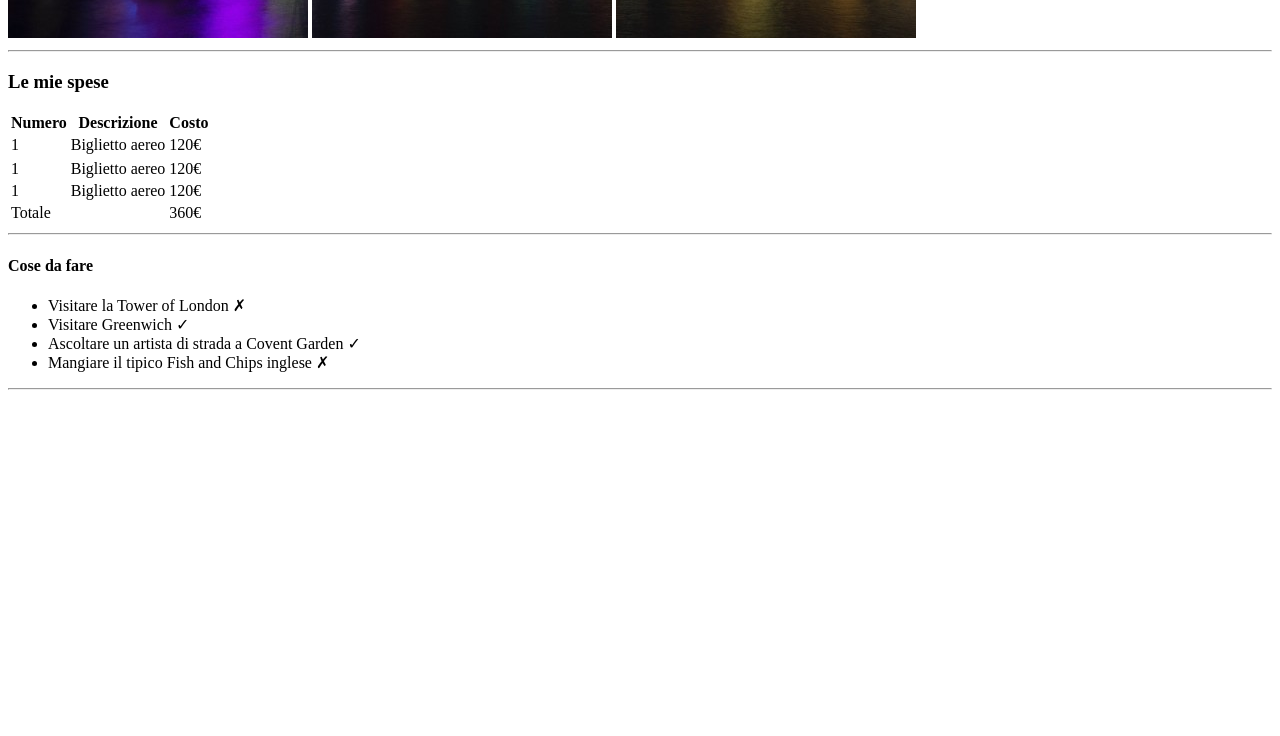
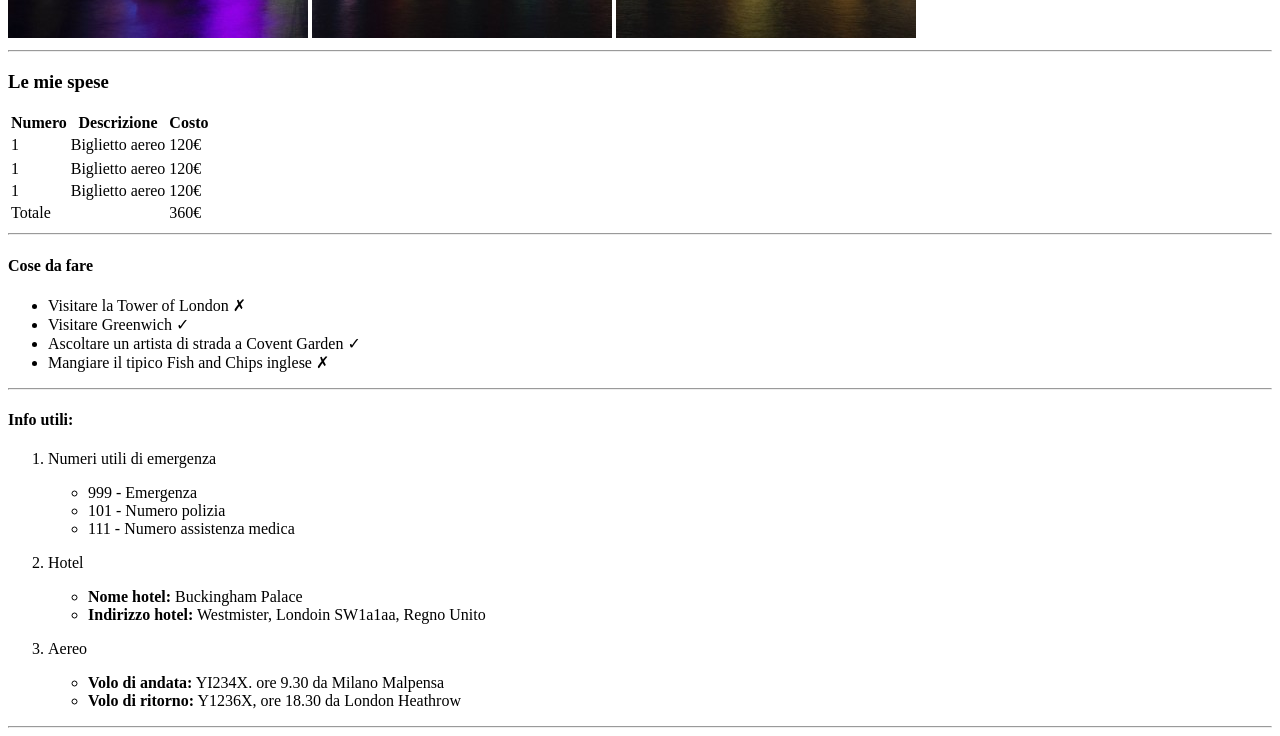
Before and after one commit to NiccoloDiDomenico/html-london-trip, a plain HTML site: page index.html in a window 1280 px wide. Shown: the part 642-1378 px from the top of the page. Before the commit the page ends 1040 px from the top, so only its background shows below. Drawn offline with Linux system fonts and the light colour scheme.

Commit message:
fear: added section 3 and main completed

```diff
--- a/index.html
+++ b/index.html
@@ -76,7 +76,42 @@
 
         <hr>
 
+        <!-- sezione 3 -->
+        <section>
+            <!-- lista info -->
+             <h4>Info utili:</h4>
+             <ol>
+                <li>
+                    <p>Numeri utili di emergenza</p>
+                    <!-- sottolista -->
+                    <ul>
+                        <li>999 - Emergenza</li>
+                        <li>101 - Numero polizia</li>
+                        <li>111 - Numero assistenza medica</li>
+                    </ul>
+                </li>
 
+                <li>
+                    <p>Hotel</p>
+                    <!-- sottolista -->
+                    <ul>
+                        <li><strong>Nome hotel:</strong> Buckingham Palace</li>
+                        <li><strong>Indirizzo hotel:</strong> Westmister, Londoin SW1a1aa, Regno Unito</li>
+                    </ul>
+                </li>
+
+                <li>
+                    <p>Aereo</p>
+                    <!-- sottolista -->
+                    <ul>
+                        <li><strong>Volo di andata:</strong> YI234X. ore 9.30 da Milano Malpensa</li>
+                        <li><strong>Volo di ritorno:</strong> Y1236X, ore 18.30 da London Heathrow</li>
+                    </ul>
+                </li>
+             </ol>
+        </section>
+
+        <hr>
     </main>
     <!-- /main -->
 
```
